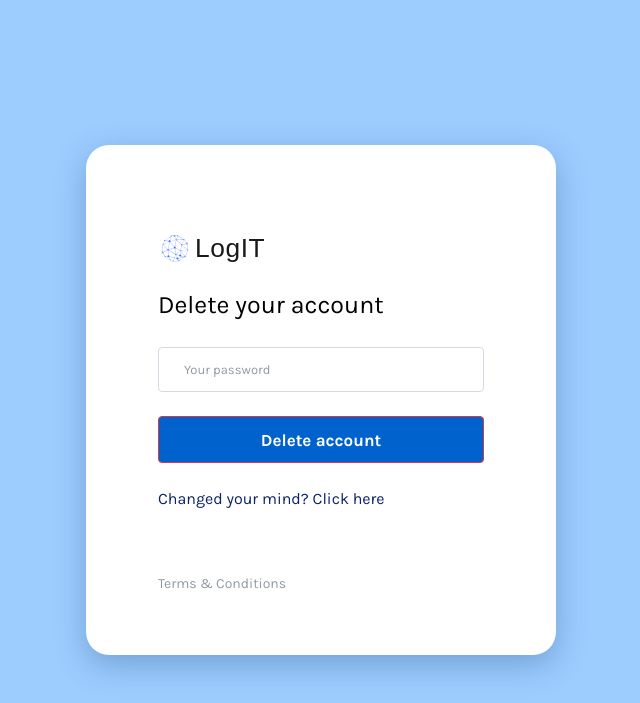
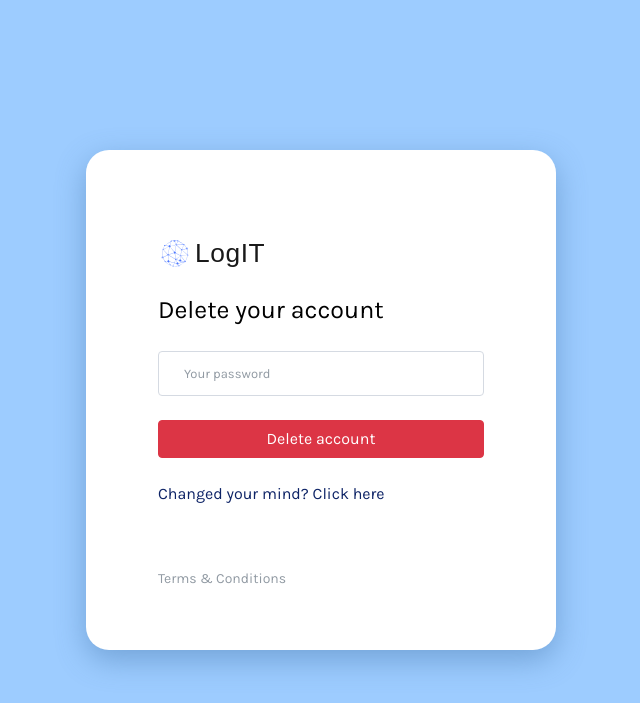
Before and after one commit to vairiskovels/log-it-app, a Flask app: page /delete in a window 1280 px wide. Shown: the top 703 px of the page, without its empty margins (319-959 px from the left). Run offline with Flask 2, Linux system fonts and the light colour scheme; a user stored in the database is signed in; some libraries are stand-ins or nearby versions.

Commit message:
Update delete.html

```diff
--- a/templates/delete.html
+++ b/templates/delete.html
@@ -32,7 +32,7 @@
                                       {% endif %}
                                   </div>
 
-                                  <button name="submit" id="login" class="btn btn-block btn-danger submit-btn mb-4" type="submit">Delete account</button>
+                                  <button name="submit" id="login" class="btn btn-block btn-danger delete-acc-btn mb-4" type="submit">Delete account</button>
                               </form>
 
                               <p class="login-card-footer-text">Changed your mind? <a href="/" class="text-reset">Click here</a></p>
```
